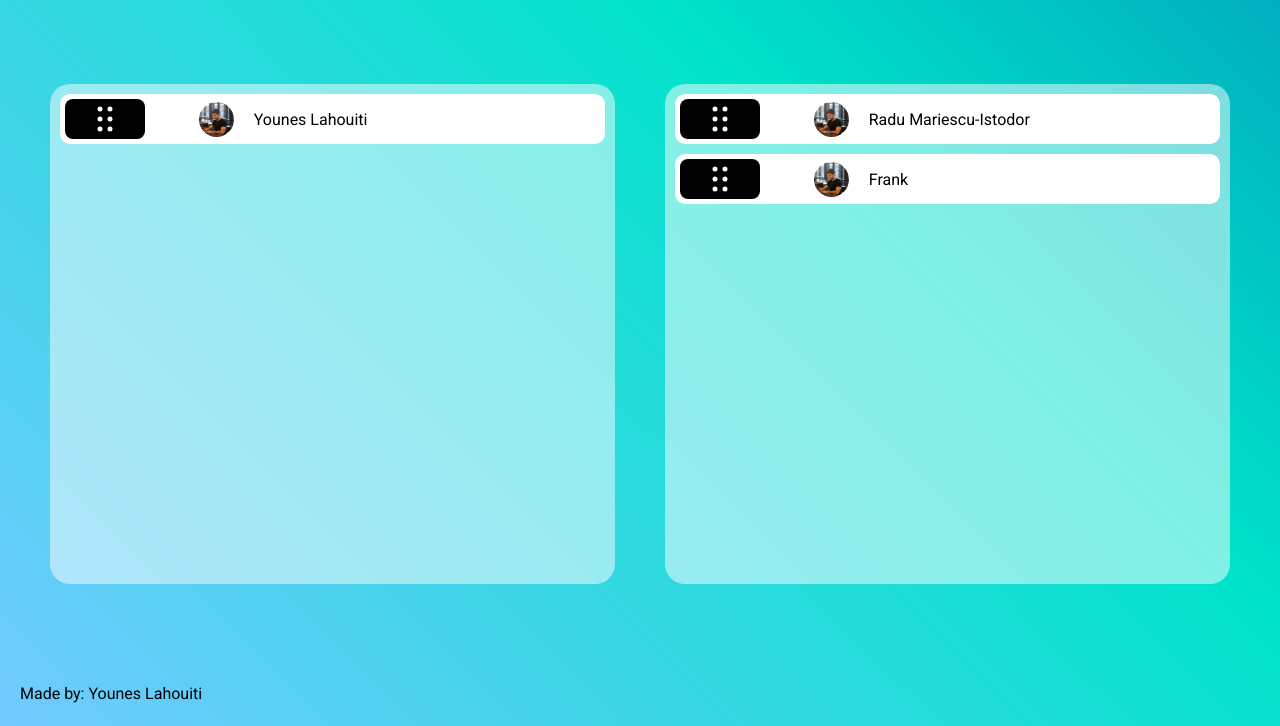
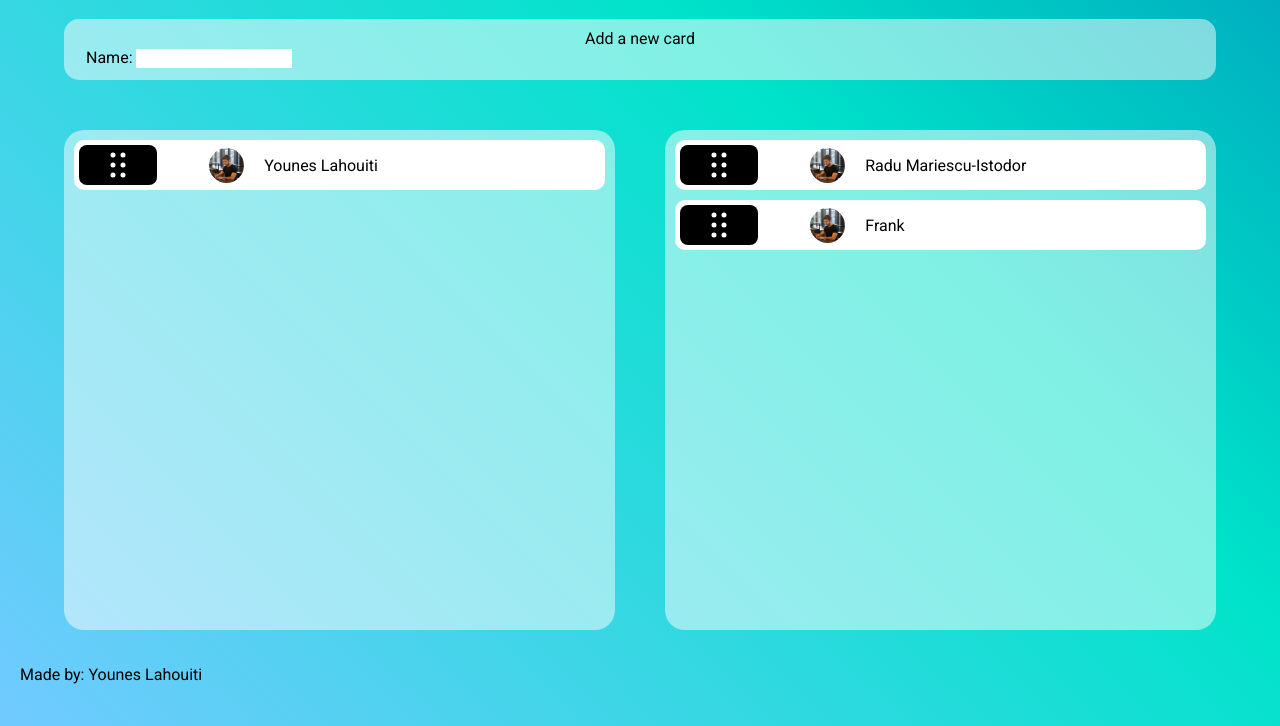
Before and after one commit to LePhenix47/Drag-n-drop_Younes-Lahouiti, a website built with webpack: page index.html in a window 1280 px wide. Shown: the part 74-800 px from the top of the page. Built offline with Linux system fonts and the light colour scheme.

Commit message:
Adding a form to add new card in the container

```diff
--- a/index.html
+++ b/index.html
@@ -45,6 +45,17 @@
     </header>
 
     <main class="index">
+        <section class="index__new-cards">
+            <form action="#" class="index__form">
+                <fieldset class="index__fieldset">
+                    <legend class="index__legend">Add a new card</legend>
+
+                    <label class="index__label" for="add-card">Name:
+                        <input type="text" id="add-card" class="index__input" />
+                    </label>
+                </fieldset>
+            </form>
+        </section>
 
         <section class="index__containers">
             <section class="index__container">
--- a/src/index.ts
+++ b/src/index.ts
@@ -30,7 +30,6 @@ function handleDraggingElementDragOver(event: DragEvent | TouchEvent) {
     event.type === "dragover"
       ? (event as DragEvent).clientY
       : (event as TouchEvent).touches[0].clientY;
-  log(pointerYPosition);
 
   const draggedDraggable: HTMLElement = selectQuery(".dragging") as HTMLElement;
 
--- a/src/sass/base/_normalization.scss
+++ b/src/sass/base/_normalization.scss
@@ -94,7 +94,7 @@ input {
     outline-color: transparent;
 
     &:hover {
-        cursor: pointer;
+        cursor: text;
     }
 
     &:focus {
--- a/src/sass/pages/_index.scss
+++ b/src/sass/pages/_index.scss
@@ -1,18 +1,45 @@
 @use "../utils/" as *;
 
 .index {
+    min-height: 50vh;
+
+    @include mobile-only {
+        min-height: 85vh;
+    }
+
+    width: 90%;
+    margin-inline: auto;
+
+    margin-block: 15px;
+
+    display: flex;
+    flex-direction: column;
+    gap: 50px;
+
+    &__form {
+        background-color: var(--semi-transparent-bg);
+
+        border-radius: 15px;
+
+        padding: 10px 20px;
+    }
+
+    &__fieldset {}
+
+    &__legend {
+        width: 100%;
+        text-align: center;
+    }
+
+
     &__containers {
         touch-action: none;
-
-        min-height: calc(100vh - 35px * 4);
 
         @include center-flex(50px);
 
         @include mobile-only {
             @include center-flex-column(50px);
         }
-
-        padding: 50px;
     }
 
     &__container {
--- a/src/utils/functions/number.functions.ts
+++ b/src/utils/functions/number.functions.ts
@@ -82,10 +82,8 @@ export function logarithm(value: number, base: number = Math.E): number {
   const baseIsInvalid: boolean = base <= 0 || base === 1;
   if (baseIsInvalid) {
     warn(
-      `The base of the logarithm is invalid: ${
-        base <= 0
-          ? "the base is negative or null"
-          : "the base returns a division by 0"
+      `The base of the logarithm ${
+        base <= 0 ? "is negative or null" : "returns a division by 0"
       }`
     );
     return NaN;
```
Also changed, not shown: dist/index.js, dist/style.css.
